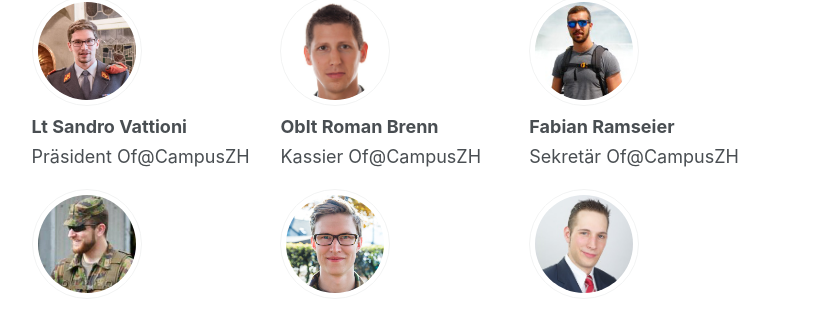
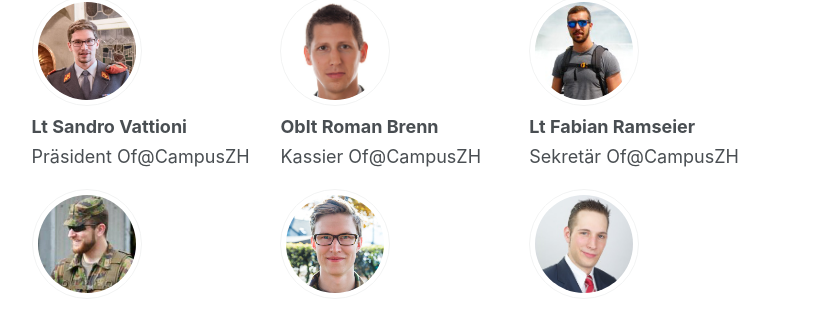
Before and after one commit to raphaelthomas/ofcampuszh.ch, a Jekyll site: the page built from _pages/ueber-uns.md, in a window 1280 px wide. Shown: the part 642-951 px from the top of the page, without its empty margins (250-1079 px from the left). Built offline with Jekyll 4.4.1, drawn with Linux system fonts in a browser that asks for light colours.

Commit message:
add rank

```diff
--- a/_data/authors.yml
+++ b/_data/authors.yml
@@ -34,7 +34,7 @@ triebe:
   studies: "Umweltinenieurwissenschaften, ETH Zürich"
   hobbies: "Startups, Windsurfing"
 ramseier:
-  name: "Fabian Ramseier"
+  name: "Lt Fabian Ramseier"
   bio: "Sekret&auml;r Of@CampusZH"
   avatar: "bio-ramseier.jpg"
   assigned: "MP Schutz Kp 1/3"
```
